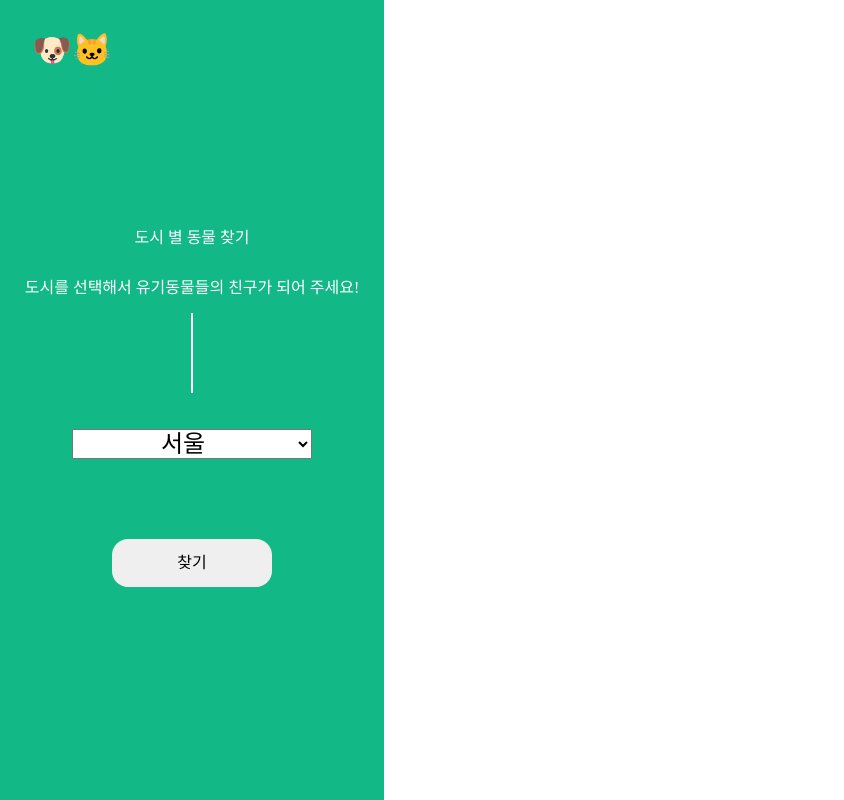
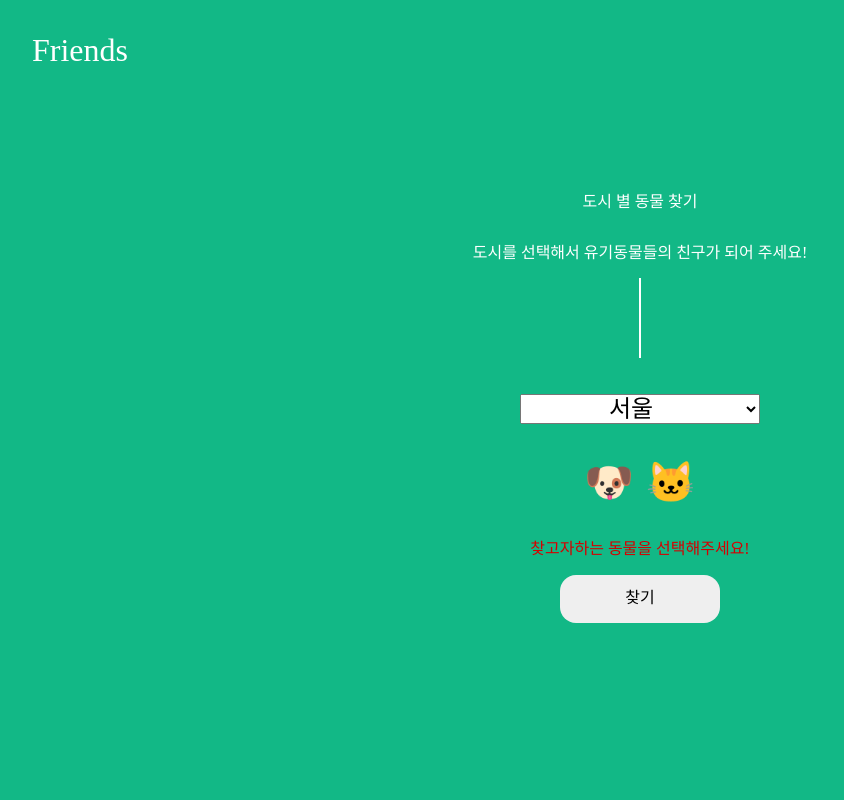
Before and after one commit to Songchangyeop/Friends, a React (Create React App) app: page / in a window 1280 px wide. Shown: the whole page, without its empty margins (0-844 px from the left). Built offline with nearby package versions, Linux system fonts and the light colour scheme.

Commit message:
ADD: 동물의 종류를 선택하지않고 버튼을 눌렀을 경우 경고

```diff
--- a/src/components/Finder.tsx
+++ b/src/components/Finder.tsx
@@ -1,8 +1,62 @@
 import React from 'react';
+import { useState } from 'react';
 import styled from 'styled-components';
 
+interface FinderProps {
+	dispatch: (e: React.FormEvent<HTMLFormElement>) => void;
+	changeCity: (e: React.ChangeEvent<HTMLSelectElement>) => void;
+	changeKind: (kind: string) => void;
+	kindCode: number | undefined;
+}
+
+interface Selected {
+	selectedKind: string;
+}
+
+function Finder({ dispatch, changeCity, changeKind, kindCode }: FinderProps) {
+	const [selectedKind, setSelectedKind] = useState('');
+
+	const handleClickCheckbox = (e: React.MouseEvent<HTMLParagraphElement>) => {
+		const { innerText } = e.currentTarget;
+		setSelectedKind(innerText);
+		changeKind(innerText);
+	};
+	return (
+		<Section>
+			<Logo>Friends</Logo>
+			<p>도시 별 동물 찾기</p>
+			<p>도시를 선택해서 유기동물들의 친구가 되어 주세요!</p>
+			<Bar></Bar>
+			<Form onSubmit={dispatch}>
+				<Select name="City" id="City-select" onChange={changeCity}>
+					<option value="Seoul">서울</option>
+					<option value="Incheon">인천</option>
+					<option value="Busan">부산</option>
+					<option value="Daegu">대구</option>
+					<option value="Ulsan">울산</option>
+					<option value="Gwangju">광주</option>
+					<option value="Daejeon">대전</option>
+				</Select>
+				<CheckWrap>
+					<CheckDog onClick={handleClickCheckbox} selectedKind={selectedKind}>
+						🐶
+					</CheckDog>
+					<CheckCat onClick={handleClickCheckbox} selectedKind={selectedKind}>
+						🐱
+					</CheckCat>
+				</CheckWrap>
+				{kindCode === undefined && (
+					<Warning>찾고자하는 동물을 선택해주세요!</Warning>
+				)}
+				<Button type="submit">찾기</Button>
+			</Form>
+		</Section>
+	);
+}
+
+export default Finder;
 const Section = styled.section`
-	width: 30%;
+	flex: 1;
 	display: flex;
 	justify-content: center;
 	align-items: center;
@@ -35,7 +89,7 @@ const Bar = styled.div`
 
 const Select = styled.select`
 	margin-top: 1.5em;
-	margin-bottom: 2em;
+	margin-bottom: 1.5em;
 	padding-left: 3.5em;
 	width: 10em;
 	font-size: 1.5em;
@@ -44,38 +98,47 @@ const Select = styled.select`
 const Button = styled.button`
 	width: 10rem;
 	height: 3rem;
-	margin-top: 2em;
+	margin-top: 1em;
 	border: 0;
 	border-radius: 1em;
 	cursor: pointer;
 `;
 
-interface FinderProps {
-	dispatch: (e: React.FormEvent<HTMLFormElement>) => void;
-	changeSelected: (e: React.ChangeEvent<HTMLSelectElement>) => void;
-}
+const CheckWrap = styled.div`
+	width: 7rem;
+	height: 5em;
+	display: flex;
+	justify-content: space-between;
+`;
 
-function Finder({ dispatch, changeSelected }: FinderProps) {
-	return (
-		<Section>
-			<Logo>🐶🐱</Logo>
-			<p>도시 별 동물 찾기</p>
-			<p>도시를 선택해서 유기동물들의 친구가 되어 주세요!</p>
-			<Bar></Bar>
-			<Form onSubmit={dispatch}>
-				<Select name="City" id="City-select" onChange={changeSelected}>
-					<option value="Seoul">서울</option>
-					<option value="Incheon">인천</option>
-					<option value="Busan">부산</option>
-					<option value="Daegu">대구</option>
-					<option value="Ulsan">울산</option>
-					<option value="Gwangju">광주</option>
-					<option value="Daejeon">대전</option>
-				</Select>
-				<Button type="submit">찾기</Button>
-			</Form>
-		</Section>
-	);
-}
+const CheckDog = styled.p<Selected>`
+	font-size: 2.5em;
+	margin: 0;
+	cursor: pointer;
+	transition: all 200ms ease;
 
-export default Finder;
+	&:hover {
+		transform: scale(1.2);
+	}
+
+	transform: ${(props) =>
+		props.selectedKind === '🐶' ? 'scale(1.2)' : 'scale(1.0)'};
+`;
+
+const CheckCat = styled.p<Selected>`
+	font-size: 2.5em;
+	margin: 0;
+	cursor: pointer;
+	transition: all 200ms ease;
+
+	&:hover {
+		transform: scale(1.2);
+	}
+
+	transform: ${(props) =>
+		props.selectedKind === '🐱' ? 'scale(1.2)' : 'scale(1.0)'};
+`;
+
+const Warning = styled.span`
+	color: #d50000;
+`;
--- a/src/components/List.tsx
+++ b/src/components/List.tsx
@@ -1,4 +1,6 @@
 import React from 'react';
+import { useEffect } from 'react';
+import { useState } from 'react';
 
 import styled from 'styled-components';
 
@@ -51,11 +53,26 @@ interface ListProps {
 }
 
 function List({ item }: ListProps) {
+	const [gender, setGender] = useState('');
+	useEffect(() => {
+		switch (item.sexCd) {
+			case 'F':
+				setGender('암컷');
+				break;
+			case 'M':
+				setGender('수컷');
+				break;
+			case 'Q':
+				setGender('미상');
+				break;
+		}
+	}, []);
+
 	return (
 		<Li>
 			<Img src={item.popfile} alt="img" />
 			<span>상태: {item.processState}</span>
-			<span>성별: {item.sexCd}</span>
+			<span>성별: {gender}</span>
 			<span>보호소: {item.careNm}</span>
 		</Li>
 	);
--- a/src/components/Main.tsx
+++ b/src/components/Main.tsx
@@ -23,7 +23,7 @@ function Main() {
 	return (
 		<Section>
 			<FinderContainer />
-			<ListContainer isLoading={isLoading} />
+			{isLoading && <ListContainer isLoading={isLoading} />}
 		</Section>
 	);
 }
--- a/src/containers/FinderContainer.tsx
+++ b/src/containers/FinderContainer.tsx
@@ -6,8 +6,8 @@ import Finder from '../components/Finder';
 import { animalAction } from '../modules/animal';
 
 function FinderContainer() {
-	const [selected, setSelected] = useState(6110000);
-
+	const [city, setCity] = useState(6110000);
+	const [kind, setKind] = useState<number>();
 	const { getData } = animalAction;
 	const dispatch = useDispatch();
 
@@ -15,42 +15,64 @@ function FinderContainer() {
 		(e: React.FormEvent<HTMLFormElement>) => {
 			e.preventDefault();
 			const param = {
-				city: selected,
+				city: city,
+				kind: kind,
 			};
+			if (kind === undefined) {
+				return;
+			}
 			dispatch(getData(param));
 		},
-		[dispatch, getData, selected]
+		[dispatch, getData, city, kind]
 	);
 
-	const changeSelected = useCallback((e) => {
+	const changeCity = useCallback((e) => {
 		const { value } = e.target;
 
 		switch (value) {
 			case 'Seoul':
-				setSelected(6110000);
+				setCity(6110000);
 				return;
 			case 'Busan':
-				setSelected(6260000);
+				setCity(6260000);
 				return;
 			case 'Daegu':
-				setSelected(6270000);
+				setCity(6270000);
 				return;
 			case 'Incheon':
-				setSelected(6280000);
+				setCity(6280000);
 				return;
 			case 'Gwangju':
-				setSelected(6290000);
+				setCity(6290000);
 				return;
 			case 'Ulsan':
-				setSelected(6310000);
+				setCity(6310000);
 				return;
 			case 'Daejeon':
-				setSelected(6300000);
+				setCity(6300000);
 				return;
 		}
 	}, []);
 
-	return <Finder dispatch={dispatchAnimal} changeSelected={changeSelected} />;
+	const changeKind = useCallback((kind) => {
+		switch (kind) {
+			case '🐶':
+				setKind(417000);
+				return;
+			case '🐱':
+				setKind(422400);
+				return;
+		}
+	}, []);
+
+	return (
+		<Finder
+			dispatch={dispatchAnimal}
+			changeCity={changeCity}
+			changeKind={changeKind}
+			kindCode={kind}
+		/>
+	);
 }
 
 export default FinderContainer;
--- a/src/containers/ListContainer.tsx
+++ b/src/containers/ListContainer.tsx
@@ -5,7 +5,7 @@ import List from '../components/List';
 import styled from 'styled-components';
 
 const Ul = styled.ul`
-	width: 70%;
+	flex: 2;
 	display: flex;
 	flex-wrap: wrap;
 	overflow-y: auto;
--- a/src/modules/saga.ts
+++ b/src/modules/saga.ts
@@ -29,12 +29,13 @@ interface DescriptionParams {
 
 interface ParamType {
 	city: number;
+	kind: number | undefined;
 }
 
 // get Saga
 export function* getDataSaga(action: { payload: ParamType }) {
 	const { getDataSuccess, getDataFailure } = animalAction;
-	const param = action.payload.city;
+	const param = action.payload;
 	try {
 		const response: DescriptionParams = yield call(API.getAnimal, param); // call은 api를 call해서 data를 받아옴
 		yield put(getDataSuccess(response));
--- a/src/service/get-data.ts
+++ b/src/service/get-data.ts
@@ -1,6 +1,15 @@
 import axios from 'axios';
 
-export async function getAnimal(cityParam: number) {
+interface ParamType {
+	city: number;
+	kind: number | undefined;
+}
+
+const key =
+	'Rs6VFrkuCiM5A3qb%2Fh%2F%2BIe0ieawIWS7FA6yQygtC7%2FaMzfKCAg9mK73TVPHQ76hD9ZSr2rwzR%2FNJ367Y7Lz%2Big%3D%3D';
+
+export async function getAnimal(param: ParamType) {
+	const { city, kind } = param;
 	try {
 		const {
 			data: {
@@ -16,7 +25,7 @@ export async function getAnimal(cityParam: number) {
 			url: 'https://cors-proxy.org/api/',
 			method: 'get',
 			headers: {
-				'cors-proxy-url': `http://openapi.animal.go.kr/openapi/service/rest/abandonmentPublicSrvc/abandonmentPublic?upr_cd=${cityParam}&numOfRows=50&upkind=422400&ServiceKey=Rs6VFrkuCiM5A3qb%2Fh%2F%2BIe0ieawIWS7FA6yQygtC7%2FaMzfKCAg9mK73TVPHQ76hD9ZSr2rwzR%2FNJ367Y7Lz%2Big%3D%3D`,
+				'cors-proxy-url': `http://openapi.animal.go.kr/openapi/service/rest/abandonmentPublicSrvc/abandonmentPublic?upr_cd=${city}&numOfRows=50&upkind=${kind}&ServiceKey=${key}`,
 			},
 		});
 		return item;
```
Also changed, not shown: src/index.tsx (+5 -4 lines), src/modules/animal.ts (+2 -6 lines).
